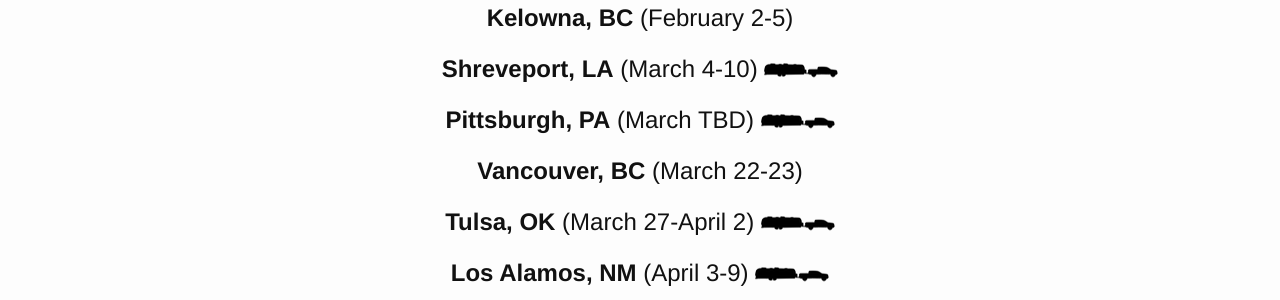
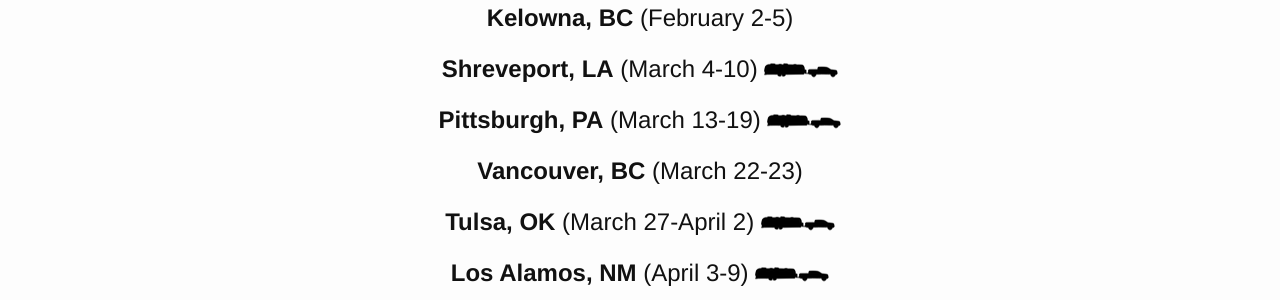
Before and after one commit to paulsingh/paulsingh.github.io, a Jekyll site: the page built from tech-tour.md, in a window 1280 px wide. Shown: the part 961-1261 px from the top of the page. Built offline with Jekyll 4.4.1, drawn with Linux system fonts in a browser that asks for light colours.

Commit message:
Updating the dates for the Pittsburgh Tech Tour.

```diff
--- a/tech-tour.md
+++ b/tech-tour.md
@@ -30,7 +30,7 @@
 
 <h1 align="center"><strong>Shreveport, LA</strong> (March 4-10) <img src="/assets/2016/01/rjtt_logo_small.png"></h1>
 
-<h1 align="center"><strong>Pittsburgh, PA</strong> (March TBD) <img src="/assets/2016/01/rjtt_logo_small.png"></h1>
+<h1 align="center"><strong>Pittsburgh, PA</strong> (March 13-19) <img src="/assets/2016/01/rjtt_logo_small.png"></h1>
 
 <h1 align="center"><strong>Vancouver, BC</strong> (March 22-23)</h1>
 
```
